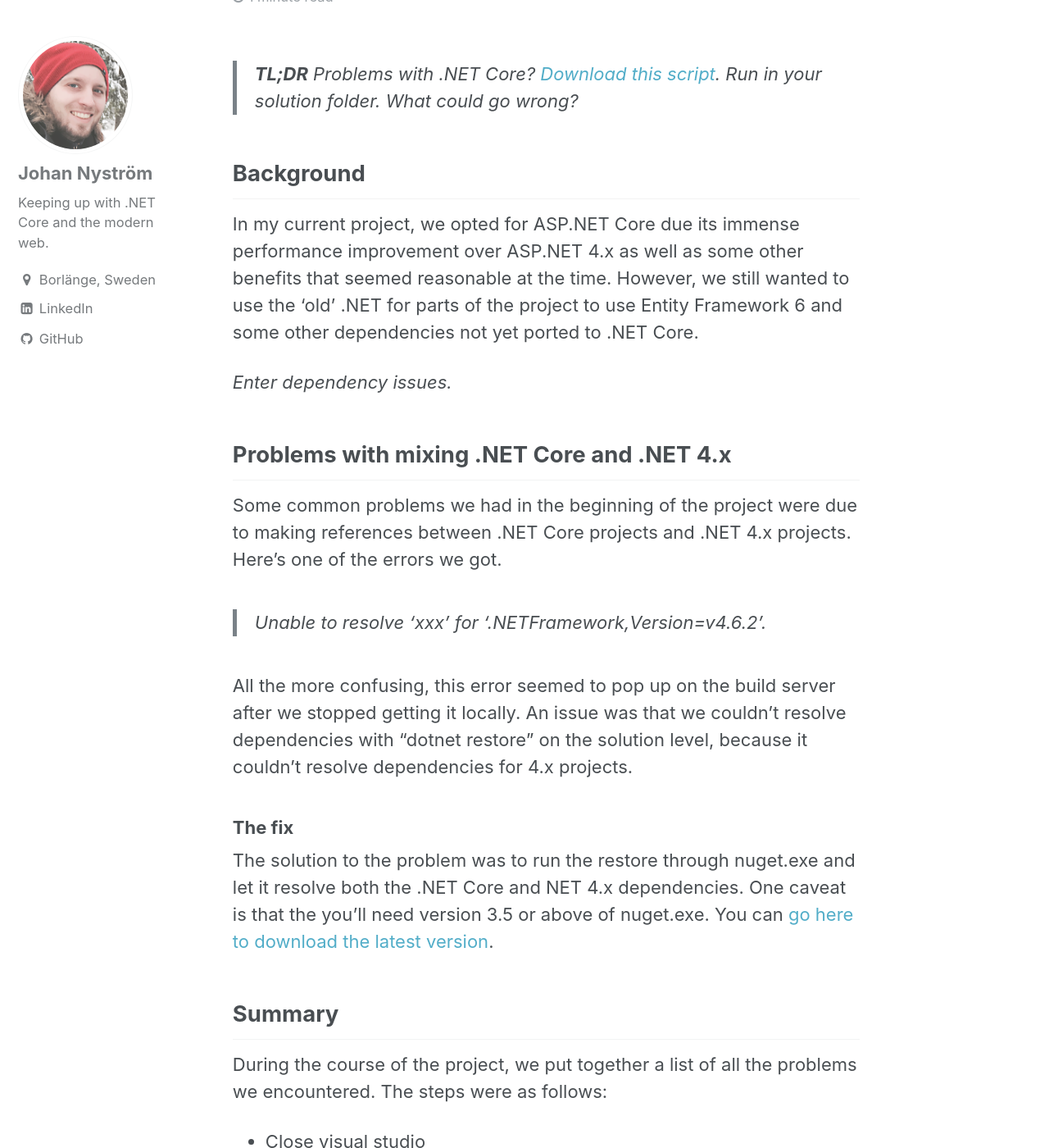
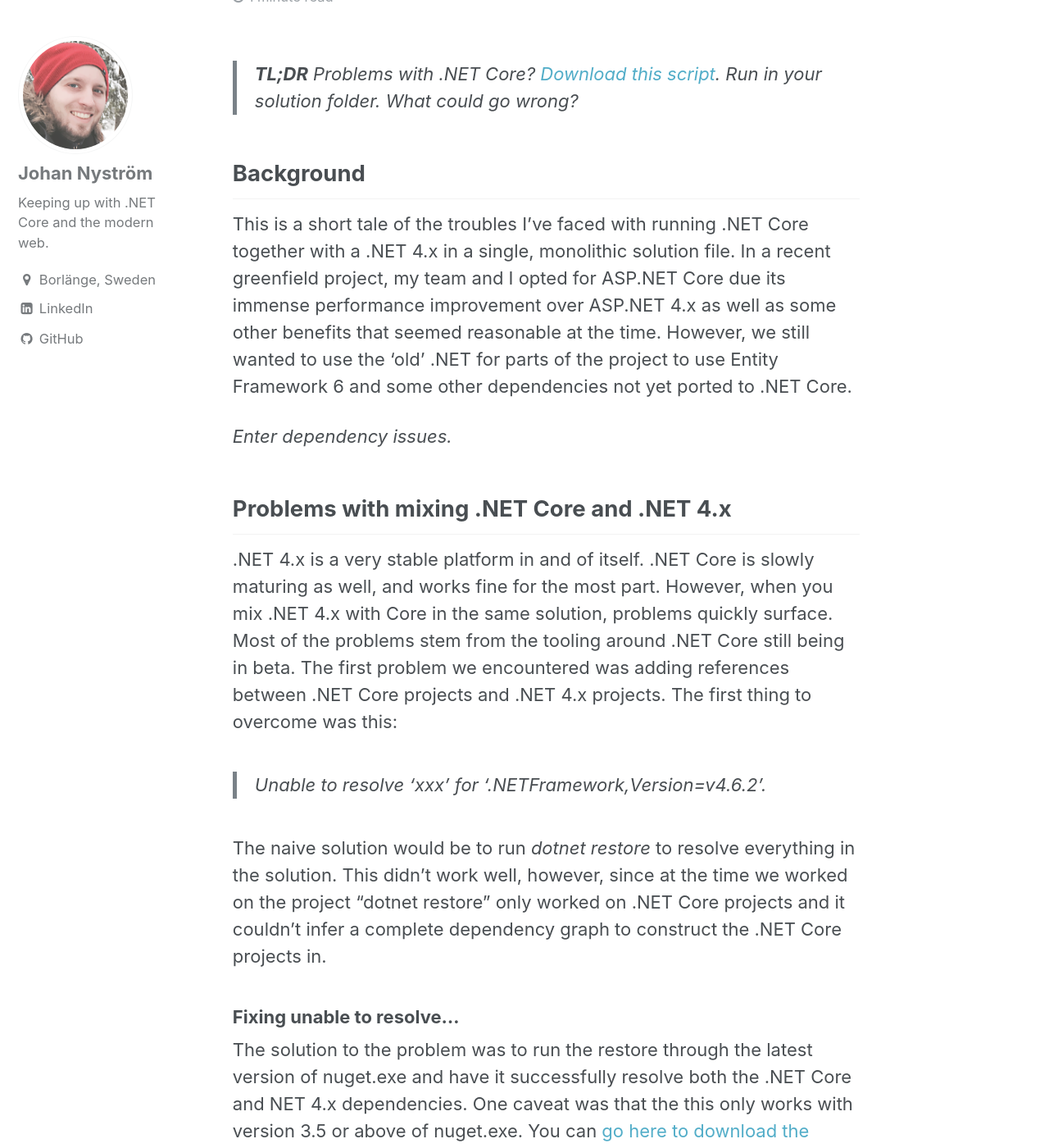
Before and after one commit to SpiderUnicorn/spiderunicorn.github.io, a Jekyll site: the page built from _posts/2016-12-15-putting-a-bandaid-net-core-dependency-issues.md, in a window 1280 px wide and 1400 px high, scrolled down 259 px. Shown: the whole window at 82% size. Built offline with Jekyll 4.4.1, drawn with Linux system fonts in a browser that asks for light colours; some of the changed text lies outside the part shown.

Commit message:
updated blog content

```diff
--- a/_posts/2016-12-15-putting-a-bandaid-net-core-dependency-issues.md
+++ b/_posts/2016-12-15-putting-a-bandaid-net-core-dependency-issues.md
@@ -1,12 +1,19 @@
 ---
 layout: single
 title: "Putting a band aid on .NET Core dependency issues"
+tags:
+   - .NET
+   - .NET Core
+   - Powershell
 ---
+
 >**TL;DR** Problems with .NET Core? [Download this script](https://github.com/SpiderUnicorn/powershell-utilities/blob/master/dotnet/clean-solution-and-clear-nuget-cache/clean_and_clear_cache.ps1). Run in your solution folder. What could go wrong?
 
 ## Background
 
-In my current project, we opted for ASP.NET Core due its immense performance
+This is a short tale of the troubles I've faced with running .NET Core together
+with a .NET 4.x in a single, monolithic solution file. In a recent greenfield
+project, my team and I opted for ASP.NET Core due its immense performance
 improvement over ASP.NET 4.x as well as some other benefits that seemed
 reasonable at the time. However, we still wanted to use the 'old' .NET for parts
 of the project to use Entity Framework 6 and some other dependencies not yet
@@ -16,21 +23,24 @@ ported to .NET Core.
 
 ## Problems with mixing .NET Core and .NET 4.x
 
-Some common problems we had in the beginning of the project were due to making
-references between .NET Core projects and .NET 4.x projects. Here's one of the
-errors we got.
+.NET 4.x is a very stable platform in and of itself. .NET Core is slowly maturing
+as well, and works fine for the most part. However, when you mix .NET 4.x with Core
+in the same solution, problems quickly surface. Most of the problems stem from the
+tooling around .NET Core still being in beta. The first problem we encountered
+was adding references between .NET Core projects and .NET 4.x projects. The first
+thing to overcome was this:
 
 >Unable to resolve 'xxx' for '.NETFramework,Version=v4.6.2'.
 
-All the more confusing, this error seemed to pop up on the build server after
-we stopped getting it locally. An issue was that we couldn't resolve
-dependencies with "dotnet restore" on the solution level, because it couldn't
-resolve dependencies for 4.x projects.
+The naive solution would be to run *dotnet restore* to resolve everything in the solution.
+This didn't work well, however, since at the time we worked on the project "dotnet restore"
+only worked on .NET Core projects
+and it couldn't infer a complete dependency graph to construct the .NET Core projects in.
 
-### The fix
-The solution to the problem was to run the restore through nuget.exe and let
-it resolve both the .NET Core and NET 4.x dependencies. One caveat is that the
-you'll need version 3.5 or above of nuget.exe. You can
+### Fixing unable to resolve...
+The solution to the problem was to run the restore through the latest version of nuget.exe and have
+it successfully resolve both the .NET Core and NET 4.x dependencies. One caveat was that the
+this only works with version 3.5 or above of nuget.exe. You can
 [go here to download the latest version](https://dist.nuget.org/win-x86-commandline/latest/nuget.exe).
 
 ## Summary
```
